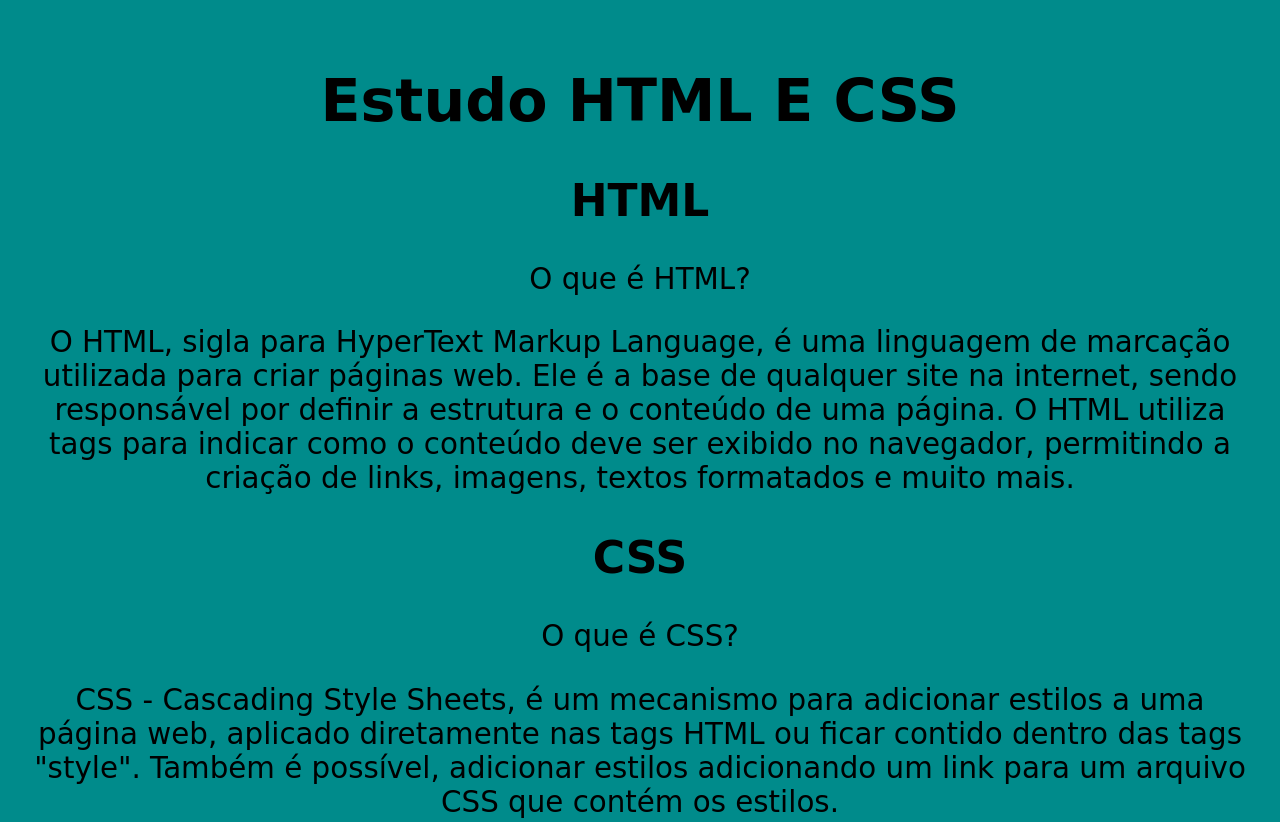
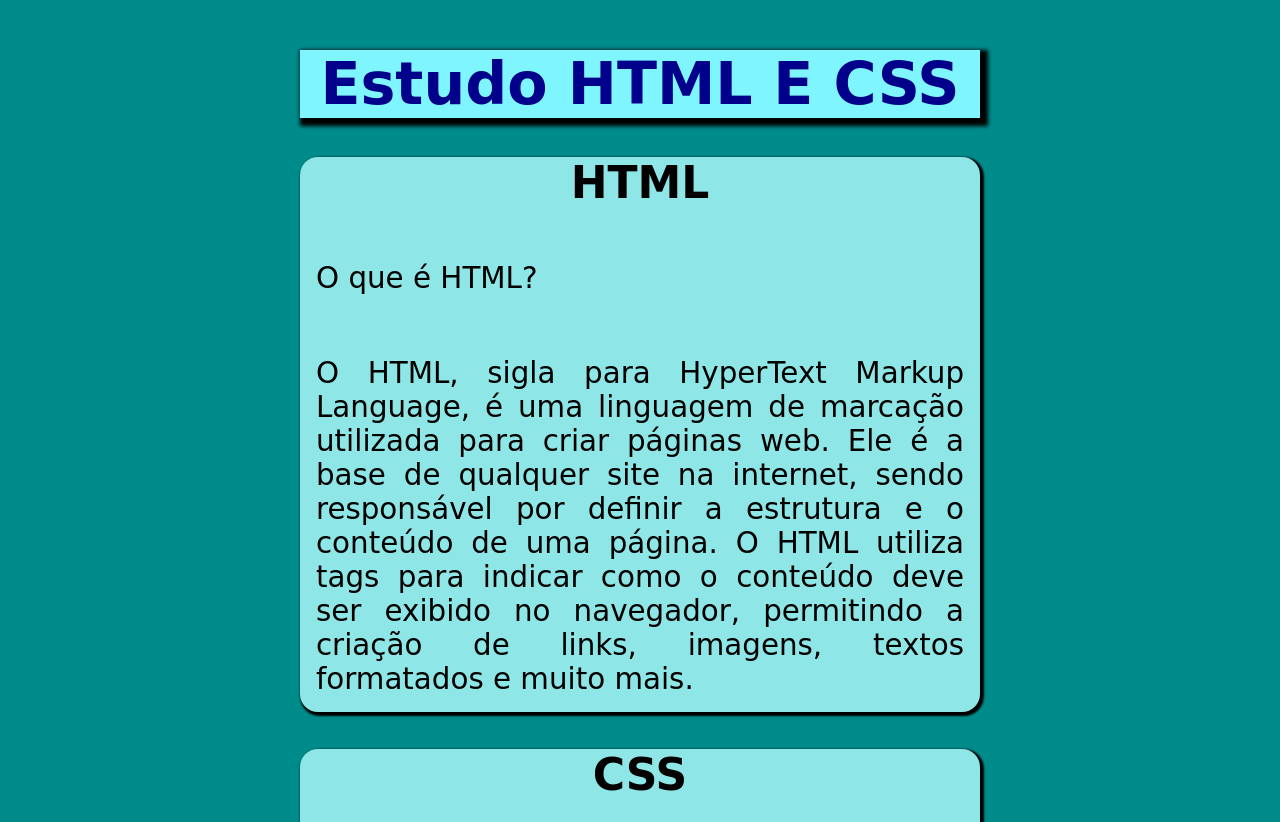
Before and after one commit to AlanSDN/Projeto-Site, a plain HTML site: page index.html in a window 1280 px wide. Shown: the top 822 px of the page. Drawn offline with Linux system fonts and the light colour scheme.

Commit message:
Update style.css

```diff
--- a/Estilos/style.css
+++ b/Estilos/style.css
@@ -1,9 +1,50 @@
+header {
+
+    background-color: rgb(127, 246, 255);
+    box-shadow: 4px 4px 4px 4px;
+
+}
+
 body {
 
     background-color: darkcyan;
     font-size: 22pt;
     font-family: cursive;
     text-align: center;
-    padding: 20px;
+    margin-top: 50px;
+    margin-bottom: 50px;
+    margin-left: 300px;
+    margin-right: 300px;
 
 }
+
+
+h1 {
+
+    color: darkblue;
+
+}
+
+
+article {
+
+    border-radius: 18px;
+    background-color: rgb(142, 230, 230);
+    box-shadow: 2px 2px 2px 2px;
+
+
+
+}
+
+h2 {
+
+    text-align: center;
+
+}
+
+p {
+
+    text-align: justify;
+    padding: 16px;
+
+}
```
